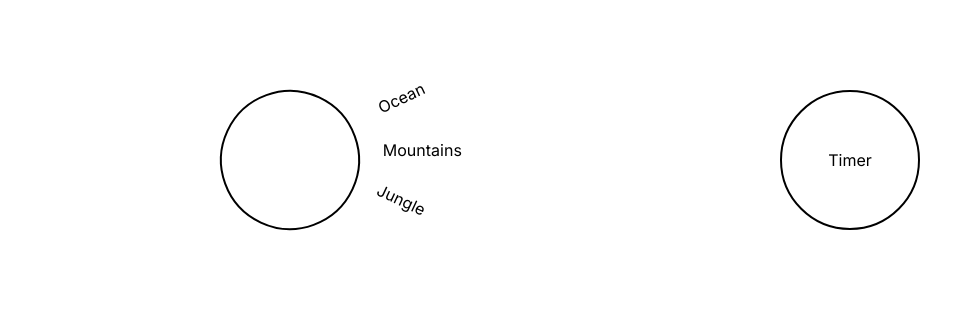
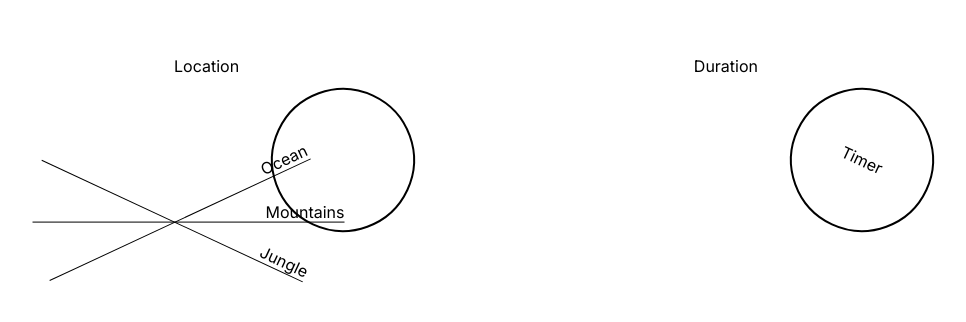
Before and after one commit to nickhibbits/meditation_app, a Next.js app: page /session_options in a window 1280 px wide. Shown: the part 240-562 px from the top of the page, without its empty margins (70-1036 px from the left). Built offline with nearby package versions, Linux system fonts and the light colour scheme.

Commit message:
adjust layout

```diff
--- a/app/session_options/page.tsx
+++ b/app/session_options/page.tsx
@@ -6,9 +6,14 @@ const sessionOptions = ["Location", "Duration"];
 function SessionOptions() {
   return (
     <main className="container flex flex_center">
-      <div className={`flex flex_row ${styles.options_wrapper}`}>
+      <div className={`flex ${styles.options_wrapper}`}>
         {sessionOptions.map((sessionOption, i) => {
-          return <SessionOption title={sessionOption} key={i} />;
+          return (
+            <div className={`flex ${styles.session_option_wrapper}`}>
+              <h1>{sessionOption}</h1>
+              <SessionOption title={sessionOption} key={i} />
+            </div>
+          );
         })}
       </div>
     </main>
--- a/components/session_options/SessionOption.tsx
+++ b/components/session_options/SessionOption.tsx
@@ -4,16 +4,18 @@ import styles from "@/styles/pages/SessionOptions.module.scss";
 
 function SessionOption({ title }: { title: string }) {
   return (
-    <div className={`flex flex_center ${styles.selector_component}`}>
+    <div className={`flex flex_center ${styles.session_option_component}`}>
       {title === "Location" ? (
         <>
           <div className={styles.middle_circle} />
           <LocationSelector />
         </>
       ) : (
-        <div className={styles.middle_circle}>
-          <DurationSelector />
-        </div>
+        <>
+          <div className={styles.middle_circle}>
+            <DurationSelector />
+          </div>
+        </>
       )}
     </div>
   );
--- a/styles/pages/SessionOptions.module.scss
+++ b/styles/pages/SessionOptions.module.scss
@@ -1,12 +1,13 @@
-$selector-height: 25rem;
+$selector-height: 9rem;
 $option-width: 18rem;
 
-.selector_component {
-  margin: 5rem;
-  width: $selector-height;
-  height: $selector-height;
-  // border-radius: 50%;
-  position: relative;
+.options_wrapper {
+  width: 90%;
+  justify-content: space-between;
+}
+
+.session_option_component {
+  margin: 2rem;
 
   &:nth-of-type(1) {
     transform: rotate(25deg);
@@ -21,11 +22,10 @@ $option-width: 18rem;
     display: flex;
     justify-content: center;
     align-items: center;
-    height: 35%;
-    width: 35%;
+    height: $selector-height;
+    width: $selector-height;
     border-radius: 50%;
     border: solid 2px black;
-    // line-height: 0;
   }
 
   .option:nth-of-type(1) {
@@ -33,26 +33,28 @@ $option-width: 18rem;
     justify-content: flex-end;
     transform: rotate(-50deg);
     position: absolute;
-    // border-bottom: solid 1px black;
+    border-bottom: solid 1px black;
     width: $option-width;
     top: 11.15rem;
     right: 3.6rem;
   }
+
   .option:nth-of-type(2) {
     display: flex;
     justify-content: flex-end;
     transform: rotate(-25deg);
     position: absolute;
-    // border-bottom: solid 1px black;
+    border-bottom: solid 1px black;
     width: calc($option-width + 1.5rem);
     top: 10.9rem;
     right: 2.1rem;
   }
+
   .option:nth-of-type(3) {
     display: flex;
     justify-content: flex-end;
     position: absolute;
-    // border-bottom: solid 1px black;
+    border-bottom: solid 1px black;
     width: $option-width;
     top: 11.2rem;
     right: 3.55rem;
```
